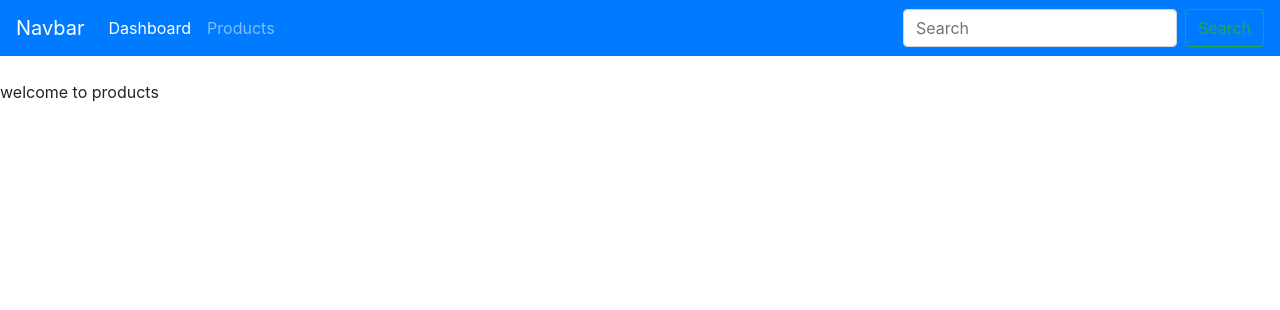
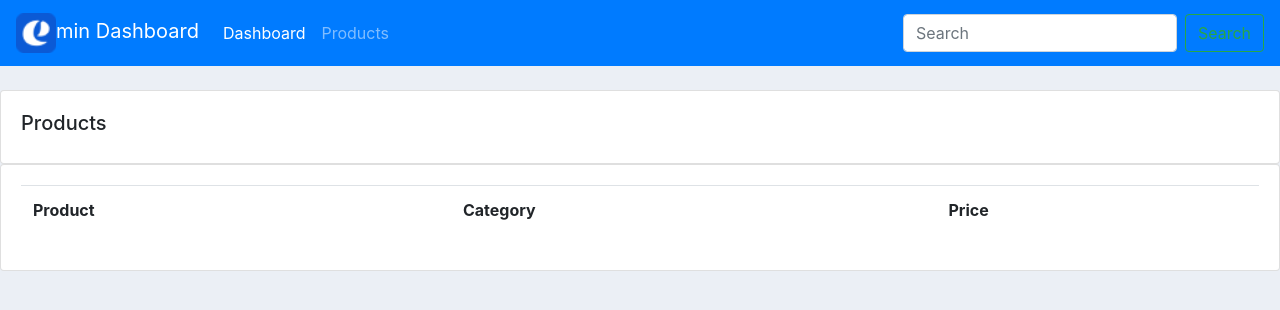
Before and after one commit to emingench/crm, a Django app: page /products/ in a window 1280 px wide. Shown: the top 310 px of the page. Run offline with Django 3.2, Linux system fonts and the light colour scheme; lists and menus that the app fills with data are empty; some libraries are stand-ins or nearby versions.

Commit message:
second commit

```diff
--- a/accounts/templates/accounts/dashboard.html
+++ b/accounts/templates/accounts/dashboard.html
@@ -6,6 +6,7 @@ dashboard title
 
 {% block body %}
 
+{% include "accounts/status.html" %}
 <br>
 
 <div class="row" align="center">
--- a/accounts/templates/accounts/navbar.html
+++ b/accounts/templates/accounts/navbar.html
@@ -1,5 +1,6 @@
+{% load static %}
 <nav class="navbar navbar-expand-lg navbar-dark bg-primary">
-  <a class="navbar-brand" href="#">Navbar</a>
+  <a class="navbar-brand" href="#"><img height="40" src="{% static 'images/logo.png' %}">min Dashboard </a>
   <button class="navbar-toggler" type="button" data-toggle="collapse" data-target="#navbarSupportedContent" aria-controls="navbarSupportedContent" aria-expanded="false" aria-label="Toggle navigation">
     <span class="navbar-toggler-icon"></span>
   </button>
--- a/accounts/templates/accounts/products.html
+++ b/accounts/templates/accounts/products.html
@@ -5,7 +5,27 @@ products  title
 {% endblock title %}
 
 {% block body %}
-<br>
-welcome to products
+
+		<br>
+
+		<div class="row">
+			<div class="col-md">
+				<div class="card card-body">
+					<h5>Products</h5>
+				</div>
+				<div class="card card-body">
+					<table class="table">
+						<tr>
+							<th>Product</th>
+							<th>Category</th>
+							<th>Price</th>
+						</tr>
+
+					</table>
+				</div>
+			</div>
+
+		</div>
+
 
 {% endblock body %}
--- a/accounts/templates/base.html
+++ b/accounts/templates/base.html
@@ -1,3 +1,4 @@
+{% load static %}
 <!doctype html>
 <html lang="en">
   <head>
@@ -7,6 +8,10 @@
 
     <!-- Bootstrap CSS -->
     <link rel="stylesheet" href="https://stackpath.bootstrapcdn.com/bootstrap/4.5.2/css/bootstrap.min.css" integrity="sha384-JcKb8q3iqJ61gNV9KGb8thSsNjpSL0n8PARn9HuZOnIxN0hoP+VmmDGMN5t9UJ0Z" crossorigin="anonymous">
+
+    <link rel="stylesheet" type='text/css' href='{% static '/css/main.css' %}'>
+
+
 
     <title>{% block title %} {% endblock title %}</title>
   </head>
--- /dev/null
+++ b/static/css/main.css
@@ -0,0 +1,20 @@
+#logo{
+    }
+
+    body{
+        background-color: #ebeff5;
+    }
+
+
+    #total-orders{
+        background-color: #4cb4c7;
+    }
+
+
+    #orders-delivered{
+        background-color: #7abecc;
+    }
+
+    #orders-pending{
+        background-color: #7CD1C0;
+    }
```
Also changed, not shown: accounts/templates/accounts/customer.html (+63 -1 lines), accounts/templates/accounts/status.html (added, +42 -0 lines), crm1/settings.py (+7 -0 lines), static/images/logo.png (added).
